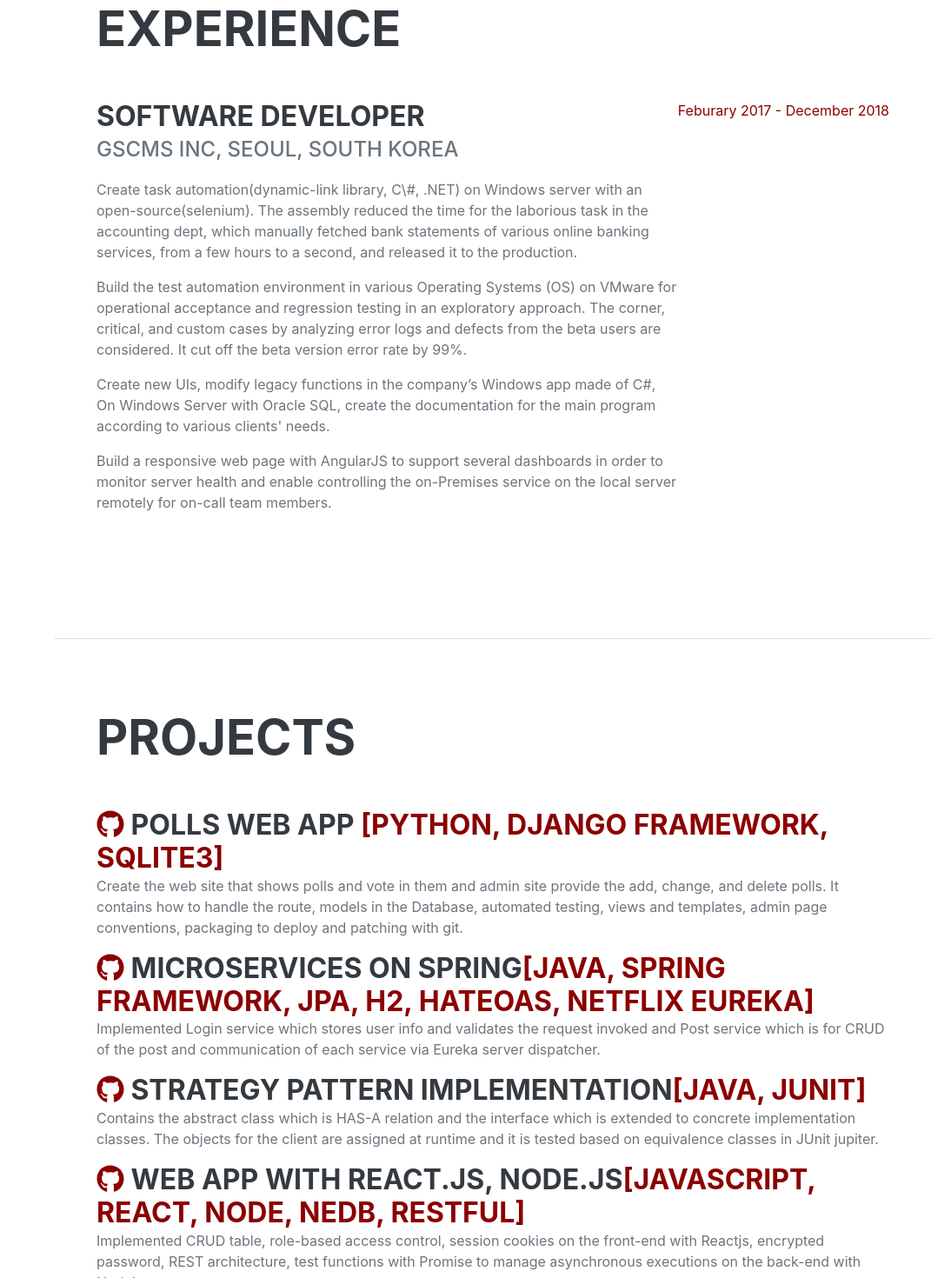
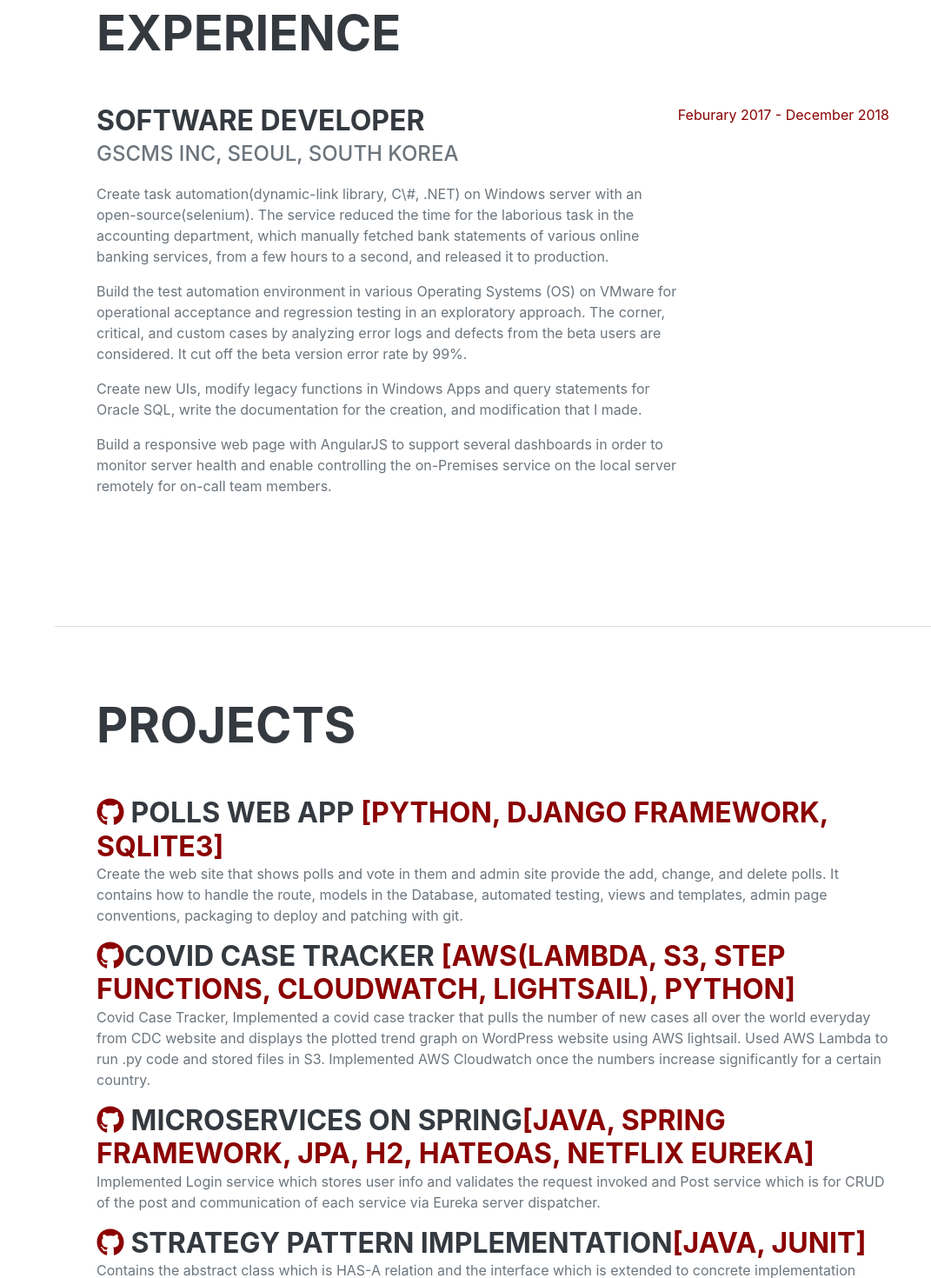
Before and after one commit to barojin/pages, a React (Create React App) app: page / in a window 1280 px wide. Shown: the part 881-2351 px from the top of the page at 87% size, without its empty margins (209-1280 px from the left). Built offline with nearby package versions, Linux system fonts and the light colour scheme; a web font is replaced by a local one.

Commit message:
updated to 3.2.0

```diff
--- a/src/components/experience.jsx
+++ b/src/components/experience.jsx
@@ -13,10 +13,15 @@
         <div className="flex-grow-1">
           <h3 className="mb-0">Software Developer</h3>
           <div className="subheading mb-3">GSCMS Inc, Seoul, South Korea</div>
-          <p>Create task automation(dynamic-link library, C\#, .NET) on Windows server with an open-source(selenium). The assembly reduced the time for the laborious task in the accounting dept, which manually fetched bank statements of various online banking services, from a few hours to a second, and released it to the production.</p>
+
+          <p>Create task automation(dynamic-link library, C\#, .NET) on Windows server with an open-source(selenium). The service reduced the time for the laborious task in the accounting department, which manually fetched bank statements of various online banking services, from a few hours to a second, and released it to production.</p>
+
           <p>Build the test automation environment in various Operating Systems (OS) on VMware for operational acceptance and regression testing in an exploratory approach. The corner, critical, and custom cases by analyzing error logs and defects from the beta users are considered. It cut off the beta version error rate by 99%.</p>
-          <p>Create new UIs, modify legacy functions in the company’s Windows app made of C#, On Windows Server with Oracle SQL, create the documentation for the main program according to various clients' needs.</p>
+
+          <p>Create new UIs, modify legacy functions in Windows Apps and query statements for Oracle SQL, write the documentation for the creation, and modification that I made.</p>
+
           <p>Build a responsive web page with AngularJS to support several dashboards in order to monitor server health and enable controlling the on-Premises service on the local server remotely for on-call team members.</p>
+
         </div>
         <div className="flex-shrink-0"><span className="text-primary">Feburary 2017 - December 2018</span></div>
       </div>
--- a/src/components/projects.jsx
+++ b/src/components/projects.jsx
@@ -30,6 +30,14 @@
                         packaging to deploy and patching with git.</p>
                 </div>
             </div>
+
+        <div className="d-flex flex-column flex-md-row justify-content-between">
+            <div className="flex-grow-1">
+              <h3 className="mb-0"><a className="social-icon" href="https://github.com/barojin/"><i className="fab fa-github" /></a>
+                Covid Case Tracker <span className="text-primary">[AWS(Lambda, S3, Step functions, CloudWatch, Lightsail), Python]</span></h3>
+              <p> Covid Case Tracker, Implemented a covid case tracker that pulls the number of new cases all over the world everyday from CDC website and displays the plotted trend graph on WordPress website using AWS lightsail. Used AWS Lambda to run .py code and stored files in S3. Implemented AWS Cloudwatch once the numbers increase significantly for a certain country.</p>
+            </div>
+          </div>
 
           <div className="d-flex flex-column flex-md-row justify-content-between">
             <div className="flex-grow-1">
```
